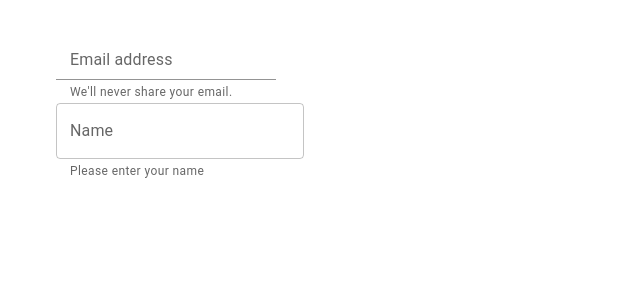
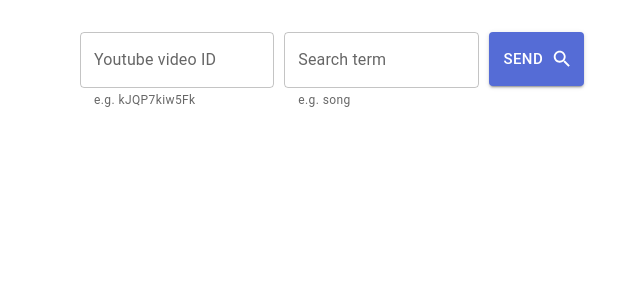
Before and after one commit to slpixe/Video-Comments-Search, a React (Vite) app: page / in a window 1280 px wide. Shown: the top 300 px of the page, without its empty margins (308-948 px from the left). Built offline with nearby package versions, Linux system fonts and the light colour scheme.

Commit message:
text box and button

```diff
--- a/src/App.tsx
+++ b/src/App.tsx
@@ -1,7 +1,7 @@
-import Container from '@mui/material/Container'
-import Box from '@mui/material/Box'
-import TextField from '@mui/material/TextField'
-import { VideoCommentsSearch } from './components/VideoCommentsSearch'
+import Container from '@mui/material/Container';
+import Box from '@mui/material/Box';
+import TextField from '@mui/material/TextField';
+import { VideoCommentsSearch } from './components/VideoCommentsSearch';
 
 // function Copyright() {
 //   return (
@@ -15,19 +15,14 @@ import { VideoCommentsSearch } from './components/VideoCommentsSearch'
 //   );
 // }
 
-export default function App () {
+export default function App() {
   return (
     <Container maxWidth="sm">
       <Box sx={{ my: 4 }}>
         <VideoCommentsSearch />
-      <TextField
-  helperText="Please enter your name"
-  id="demo-helper-text-misaligned"
-  label="Name"
-/>
         {/* <ProTip /> */}
         {/* <Copyright /> */}
       </Box>
     </Container>
-  )
+  );
 }
--- a/src/components/VideoCommentsSearch.tsx
+++ b/src/components/VideoCommentsSearch.tsx
@@ -1,13 +1,40 @@
-import { FormControl, FormHelperText, Input, InputLabel } from '@mui/material';
+import {
+  Button,
+  FormControl,
+  FormGroup,
+  FormHelperText,
+  Input,
+  InputLabel,
+  TextField,
+  Toolbar,
+  IconButton,
+} from '@mui/material';
+import SearchIcon from '@mui/icons-material/Search';
 
 export const VideoCommentsSearch: React.FC = () => {
   return (
     <div className={'root'}>
-      <FormControl>
-        <InputLabel htmlFor="my-input">Email address</InputLabel>
-        <Input id="my-input" aria-describedby="my-helper-text" />
-        <FormHelperText id="my-helper-text">We'll never share your email.</FormHelperText>
-      </FormControl>
+      {/* <FormControl row> */}
+      {/* <FormGroup row>
+        <TextField helperText="e.g. kJQP7kiw5Fk" id="ident" label="Youtube video ID" />
+        <TextField helperText="e.g. song" id="query" label="Search term" />
+      </FormGroup>
+      <Button variant="contained" size="small" endIcon={<SearchIcon />}>
+        Send
+      </Button> */}
+      {/* </FormControl> */}
+      <Toolbar style={{ display: 'flex', justifyContent: 'space-between' }}>
+        <TextField helperText="e.g. kJQP7kiw5Fk" id="ident" label="Youtube video ID" style={{ marginRight: '10px' }} />
+        <TextField helperText="e.g. song" id="query" label="Search term" style={{ marginRight: '10px' }} />
+        <Button
+          variant="contained"
+          size="large"
+          endIcon={<SearchIcon />}
+          style={{ alignSelf: 'start', paddingTop: '14px', paddingBottom: '14px' }}
+        >
+          Send
+        </Button>
+      </Toolbar>
     </div>
   );
 };
```
